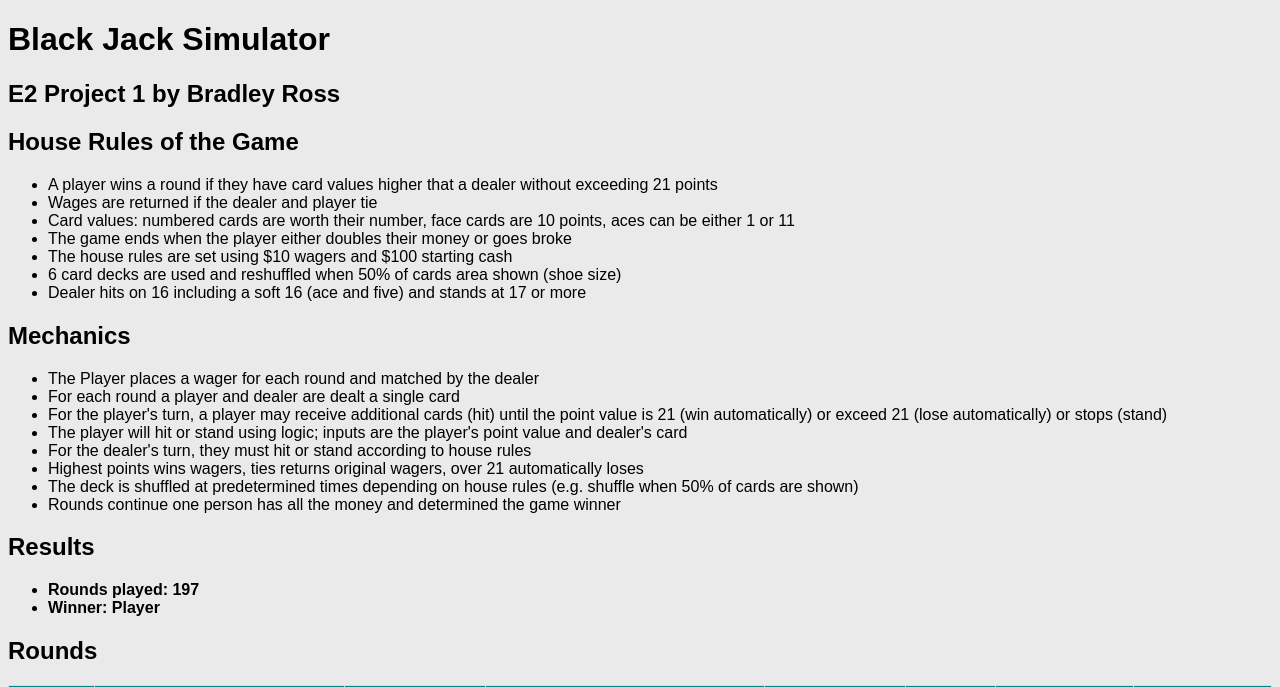
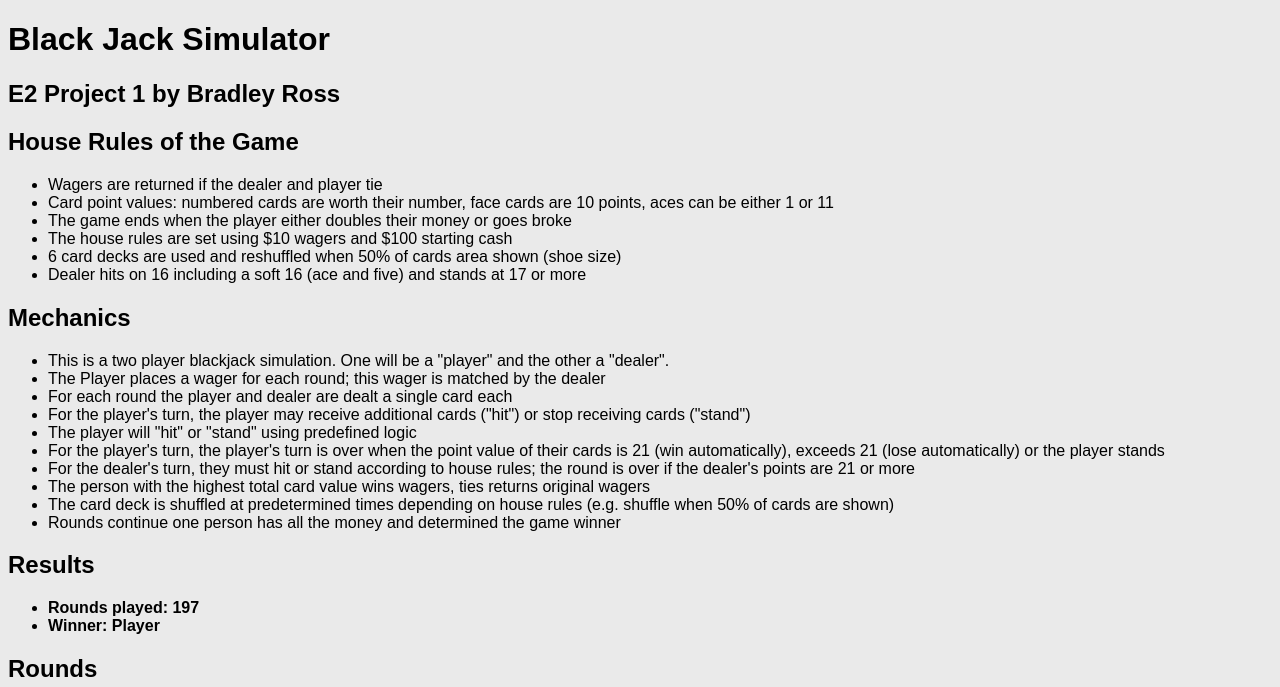
Before and after one commit to bar181/e2, a PHP site: page /index.php in a window 1280 px wide. Shown: the top 687 px of the page. Run offline with PHP 8.4, Linux system fonts and the light colour scheme.

Commit message:
e2p1 ready for final review

```diff
--- a/p1/index-view.php
+++ b/p1/index-view.php
@@ -15,11 +15,9 @@
 
     <h2>House Rules of the Game</h2>
     <ul>
-        <li>A player wins a round if they have card values higher that a dealer without exceeding 21
-            points</li>
-        <li>Wages are returned if the dealer and player tie</li>
-        <li>Card values: numbered cards are worth their number, face cards are 10 points, aces can be either 1 or 11
-        </li>
+        <li>Wagers are returned if the dealer and player tie</li>
+        <li>Card point values: numbered cards are worth their number, face cards are 10 points, aces can be either 1 or
+            11</li>
         <li>The game ends when the player either doubles their money or goes broke</li>
         <li>The house rules are set using $10 wagers and $100 starting cash</li>
         <li>6 card decks are used and reshuffled when 50% of cards area shown (shoe size)</li>
@@ -28,14 +26,18 @@
 
     <h2>Mechanics</h2>
     <ul>
-        <li>The Player places a wager for each round and matched by the dealer</li>
-        <li>For each round a player and dealer are dealt a single card</li>
-        <li>For the player's turn, a player may receive additional cards (hit) until the point value is 21 (win
-            automatically) or exceed 21 (lose automatically) or stops (stand)</li>
-        <li>The player will hit or stand using logic; inputs are the player's point value and dealer's card</li>
-        <li>For the dealer's turn, they must hit or stand according to house rules</li>
-        <li>Highest points wins wagers, ties returns original wagers, over 21 automatically loses</li>
-        <li>The deck is shuffled at predetermined times depending on house rules (e.g. shuffle
+        <li>This is a two player blackjack simulation. One will be a "player" and the other a "dealer".</li>
+        <li>The Player places a wager for each round; this wager is matched by the dealer</li>
+        <li>For each round the player and dealer are dealt a single card each</li>
+        <li>For the player's turn, the player may receive additional cards ("hit") or stop receiving cards ("stand")
+        </li>
+        <li>The player will "hit" or "stand" using predefined logic</li>
+        <li>For the player's turn, the player's turn is over when the point value of their cards is
+            21 (win automatically), exceeds 21 (lose automatically) or the player stands</li>
+        <li>For the dealer's turn, they must hit or stand according to house rules; the round is over if the dealer's
+            points are 21 or more</li>
+        <li>The person with the highest total card value wins wagers, ties returns original wagers</li>
+        <li>The card deck is shuffled at predetermined times depending on house rules (e.g. shuffle
             when 50% of cards are shown)</li>
         <li>Rounds continue one person has all the money and determined the game winner</li>
     </ul>
--- a/p1/index.php
+++ b/p1/index.php
@@ -30,6 +30,7 @@ $gameRules = [
  $gameRules['shoeSize'] =  intval($gameRules['reshufflePercent'] * 52 * $gameRules['numberOfDecks']);
 
 # logic for when to hit or stand - Configuarable
+# use caution if changing dealer stand rules as these are based on casino rules
 /*
     You may adjust the stand values for the player
     Stand values for the dealer are based on casino rules
@@ -48,11 +49,9 @@ $aiLogic = [
     'dealerStand' => 17,
 ];
 
-# set player/dealer global variables and defaults
+# running cash balances
 $playerCash = $gameRules['startingCash'] ;
 $dealerCash = $gameRules['startingCash'] ;
-$totalRounds = 0 ;
-$finalWinner = null ;
 
  # array to store round details - this will be displayed in HTML
  $rounds = [];
```
Also changed, not shown: p1/README.md.
